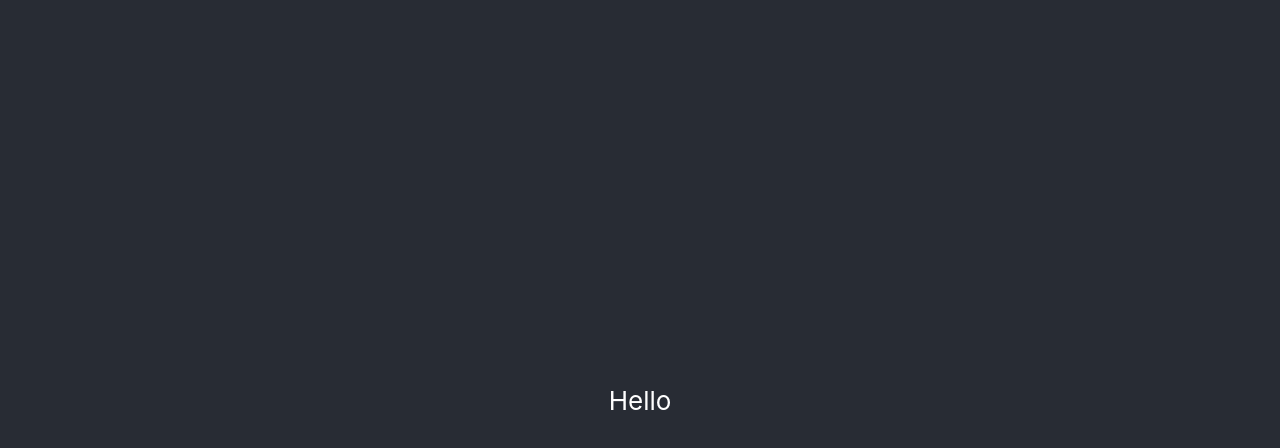
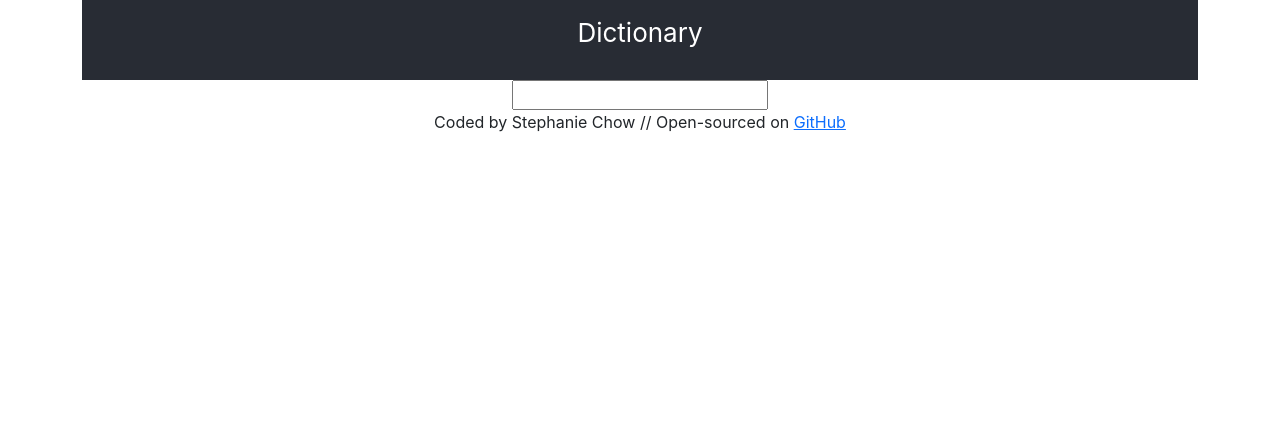
Before and after one commit to stoofaloof/final-react-dictionary, a React (Create React App) app: page / in a window 1280 px wide. Shown: the top 448 px of the page. Built offline with nearby package versions, Linux system fonts and the light colour scheme.

Commit message:
Add search engine

```diff
--- a/package.json
+++ b/package.json
@@ -6,6 +6,7 @@
     "@testing-library/jest-dom": "^5.14.1",
     "@testing-library/react": "^11.2.7",
     "@testing-library/user-event": "^12.8.3",
+    "boostrap": "^2.0.0",
     "react": "^17.0.2",
     "react-dom": "^17.0.2",
     "react-scripts": "4.0.3",
--- a/public/index.html
+++ b/public/index.html
@@ -7,7 +7,12 @@
     <meta name="theme-color" content="#000000" />
 
     <link rel="manifest" href="%PUBLIC_URL%/manifest.json" />
-
+    <link
+      href="https://cdn.jsdelivr.net/npm/bootstrap@5.0.0-beta2/dist/css/bootstrap.min.css"
+      rel="stylesheet"
+      integrity="sha384-BmbxuPwQa2lc/FVzBcNJ7UAyJxM6wuqIj61tLrc4wSX0szH/Ev+nYRRuWlolflfl"
+      crossorigin="anonymous"
+    />
     <title>React Dictionary</title>
   </head>
   <body>
--- a/src/App.css
+++ b/src/App.css
@@ -4,7 +4,7 @@
 
 .App-header {
   background-color: #282c34;
-  min-height: 100vh;
+  min-height: 10vh;
   display: flex;
   flex-direction: column;
   align-items: center;
--- a/src/App.js
+++ b/src/App.js
@@ -1,12 +1,25 @@
 import React from "react";
 import "./App.css";
+import Dictionary from "./Dictionary";
 
 export default function App() {
   return (
     <div className="App">
-      <header className="App-header">
-        <p>Hello</p>
-      </header>
+      <div className="container">
+        <header className="App-header">
+          <p>Dictionary</p>
+        </header>
+        <Dictionary />
+        <footer>
+          Coded by Stephanie Chow // Open-sourced on{" "}
+          <a
+            href="https://github.com/stoofaloof/final-react-dictionary"
+            target="_blank"
+          >
+            GitHub
+          </a>
+        </footer>
+      </div>
     </div>
   );
 }
--- /dev/null
+++ b/src/Dictionary.js
@@ -0,0 +1,22 @@
+import React, { useState } from "react";
+
+export default function Dictionary() {
+  const [searchWord, setsearchWord] = useState("");
+
+  function search(event) {
+    event.preventDefault();
+    alert(`Searching for ${searchWord}`);
+  }
+
+  function handleSubmit(event) {
+    setsearchWord(event.target.value);
+  }
+
+  return (
+    <div className="Dictionary">
+      <form onSubmit={search}>
+        <input type="search" onChange={handleSubmit} />
+      </form>
+    </div>
+  );
+}
```
Also changed, not shown: src/index.js (+6 -6 lines), 2 other files (tests, documents, lock files or other folders).
